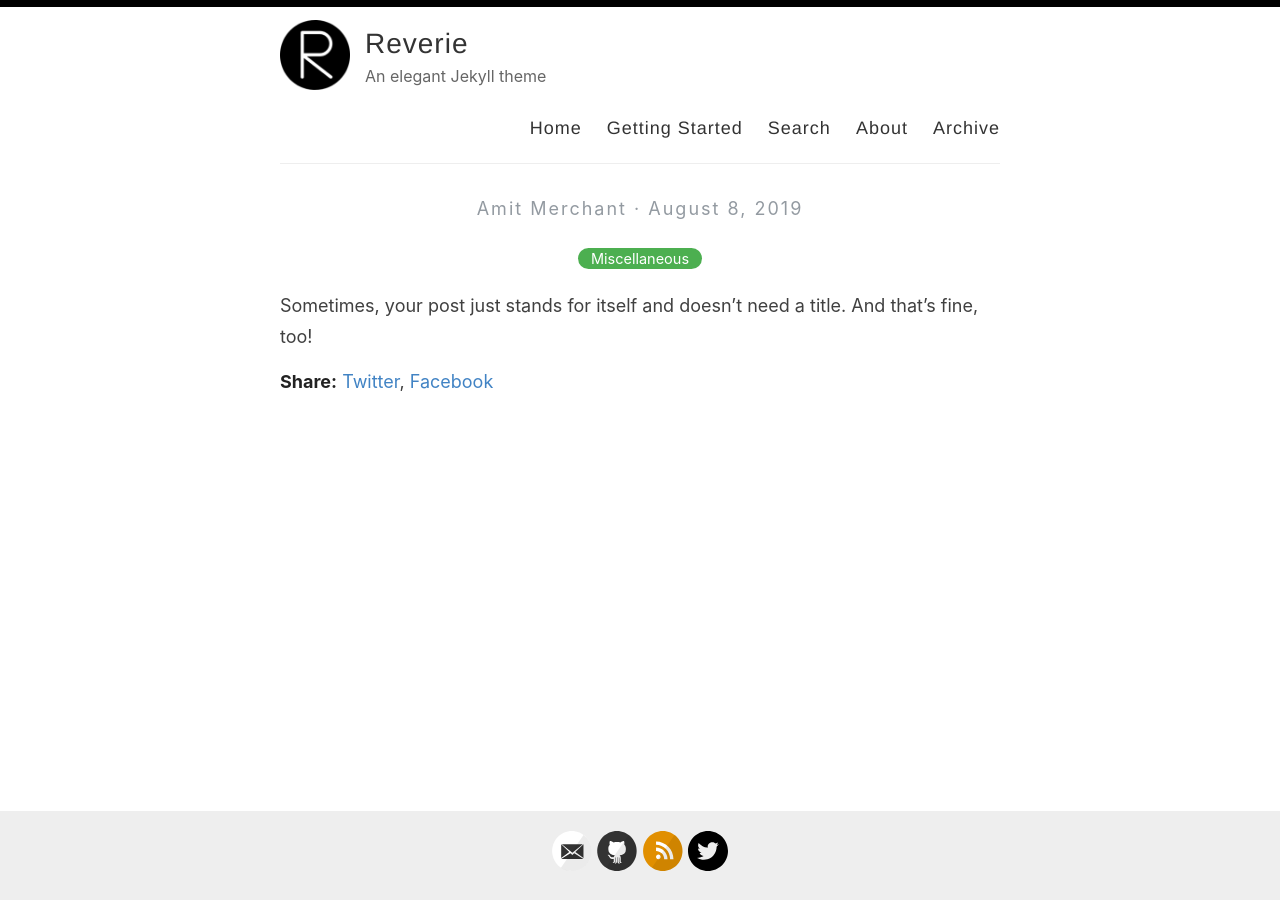
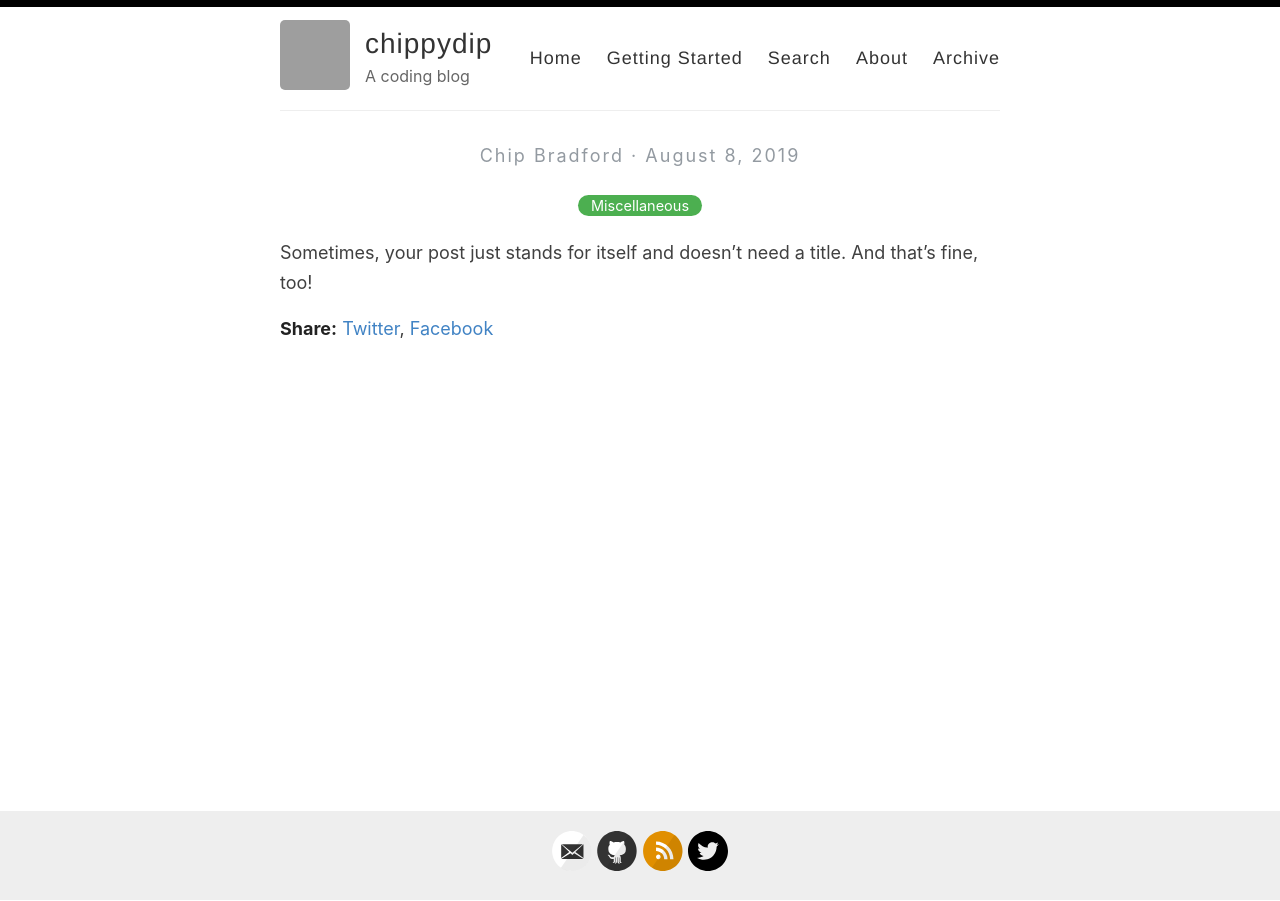
Before and after one commit to chippydip/chippydip.github.io, a Jekyll site: the page built from _posts/2019-08-08-no-title-posts.md, in a window 1280 px wide. Built offline with Jekyll 4.4.1, drawn with Linux system fonts in a browser that asks for light colours; grey boxes are pictures that could not be loaded.

Commit message:
Update _config.yml

```diff
--- a/_config.yml
+++ b/_config.yml
@@ -3,16 +3,16 @@
 #
 
 # Name of your site (displayed in the header)
-name: Reverie
+name: chippydip
 
 # Name of the author
-author: Amit Merchant
+author: Chip Bradford
 
 # Short bio or description (displayed in the header)
-description: An elegant Jekyll theme
+description: A coding blog
 
 # URL of your avatar or profile pic (you could use your GitHub profile pic)
-avatar: /images/reverie.png
+avatar: https://avatars.githubusercontent.com/u/552649
 
 #
 # Flags below are optional
@@ -41,21 +41,21 @@ footer-links:
 disqus:
 
 # Enter your Google Analytics web tracking code (e.g. UA-2110908-2) to activate tracking
-google_analytics: UA-43339302-11
+google_analytics:
 
 # For newer "GA4" analytics, use the following instead of the "UA" entry above
-#google_analytics_ga4: G-GABC1DEFG
+#google_analytics_ga4:
 
 # Your website URL (e.g. http://amitmerchant1990.github.io or http://www.amitmerchant.com)
 # Used for Sitemap.xml and your RSS feed
-url: http://www.amitmerchant.com/reverie
-enforce_ssl: https://www.amitmerchant.com/reverie
+url: https://chippydip.github.io/
+enforce_ssl: https://chippydip.github.io/
 
 # If you're hosting your site at a Project repository on GitHub pages
 # (http://yourusername.github.io/repository-name)
 # and NOT your User repository (http://yourusername.github.io)
 # then add in the baseurl here, like this: "/repository-name"
-baseurl: "/reverie"
+baseurl: "/"
 
 #
 # !! You don't need to change any of the configuration flags below !!
```
